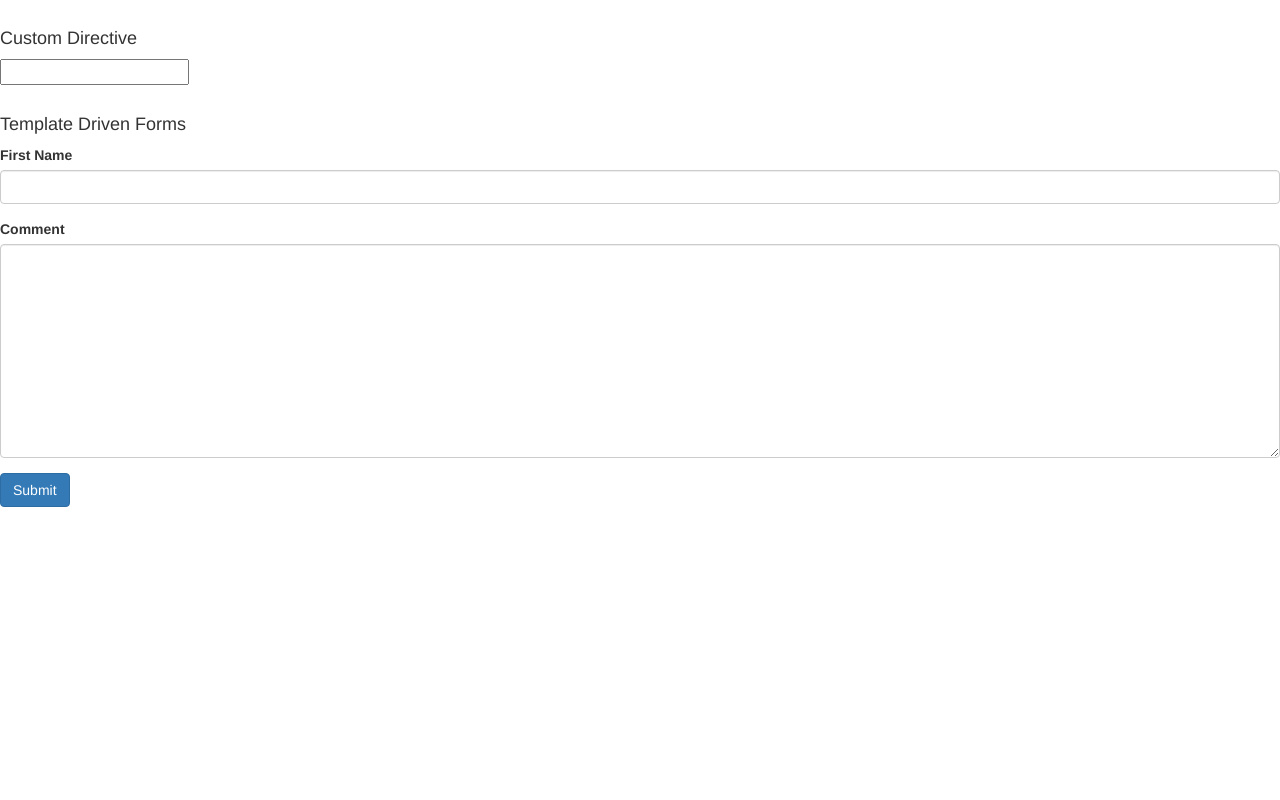
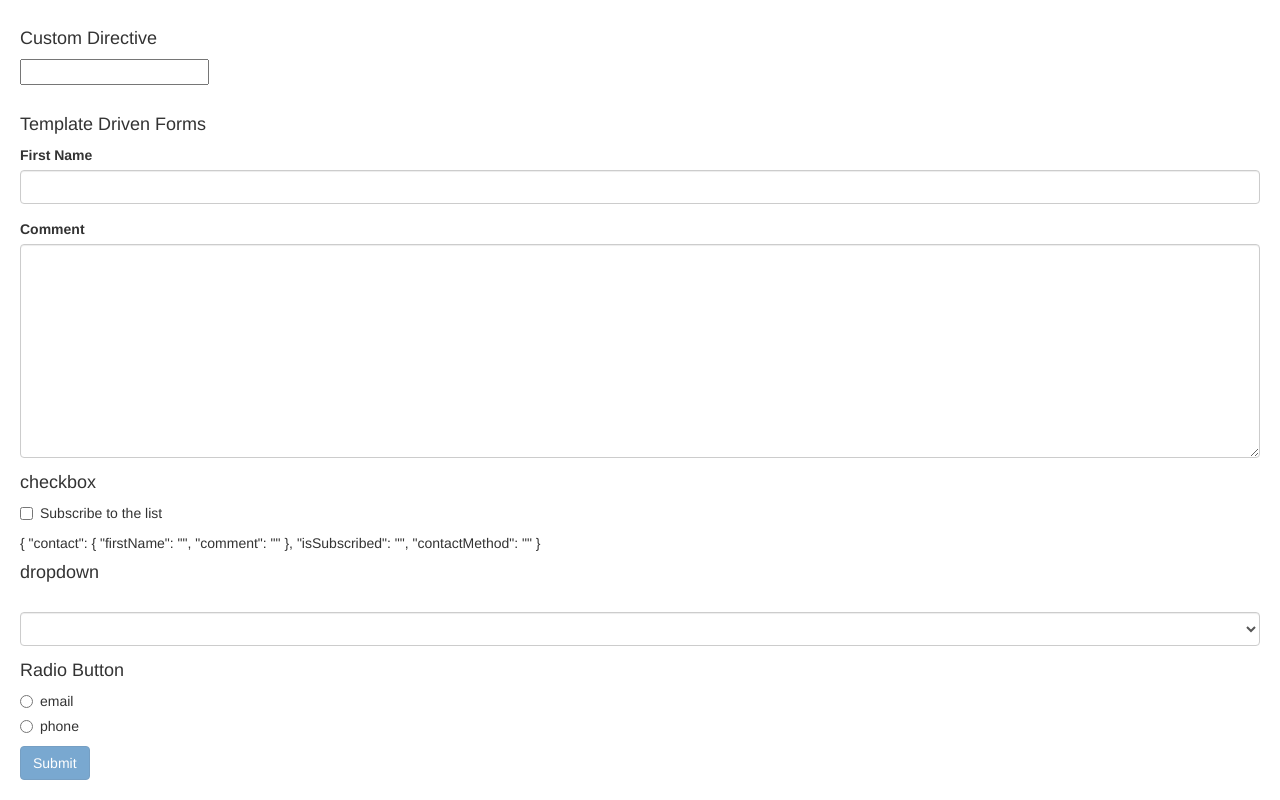
Before and after one commit to ritzy192/udemyProj, an Angular app: page / in a window 1280 px wide. Shown: the part 905-1705 px from the top of the page. Before the commit the page ends 1412 px from the top, so only its background shows below. Built offline with nearby package versions, Linux system fonts and the light colour scheme.

Commit message:
covered checkbox, radio buttons dropdown for template driven form

```diff
--- a/src/app/components/from-control/from-control.component.html
+++ b/src/app/components/from-control/from-control.component.html
@@ -11,6 +11,31 @@
           <textarea ngModel name="comment" id="firstName" cols="30" rows="10" class="form-control"></textarea>
         </div>
   </div>
+  <h4>checkbox</h4>
+  <div class="checkbox">
+    <label>
+      <input type="checkbox" ngModel name="isSubscribed">Subscribe to the list
+    </label>
+  </div>
+  <p>
+    {{f.value | json}}
+  </p>
 
-  <button class="btn btn-primary">Submit</button>
+  <h4>dropdown</h4>
+  <div class="form-group">
+    <label for="contactMethod">
+
+    </label>
+    <select ngModel name="contactMethod" id="contactMethod" class="form-control">
+      <option *ngFor="let item of contactMethods" [value]="item.id">{{item.name}}</option>
+    </select>
+  </div>
+  <h4>Radio Button</h4>
+  <div *ngFor="let item of contactMethods"class="radio">
+    <label for="">
+      <input ngModel type="radio" name="contactMethod" [value]="item.id">
+      {{item.name}}
+    </label>
+  </div>
+  <button class="btn btn-primary"[disabled]="!f.valid">Submit</button>
 </form>
--- a/src/app/components/from-control/from-control.component.ts
+++ b/src/app/components/from-control/from-control.component.ts
@@ -7,6 +7,10 @@ import { Component, OnInit } from '@angular/core';
 })
 export class FromControlComponent{
 
+  contactMethods=[
+    {id: 1, name: 'email'},
+    {id: 2, name: 'phone'}
+  ]
 public log(x){
   console.log(x);
 }
--- a/src/styles.css
+++ b/src/styles.css
@@ -1 +1,4 @@
 /* You can add global styles to this file, and also import other style files */
+body{
+    margin: 2rem;
+}
```
